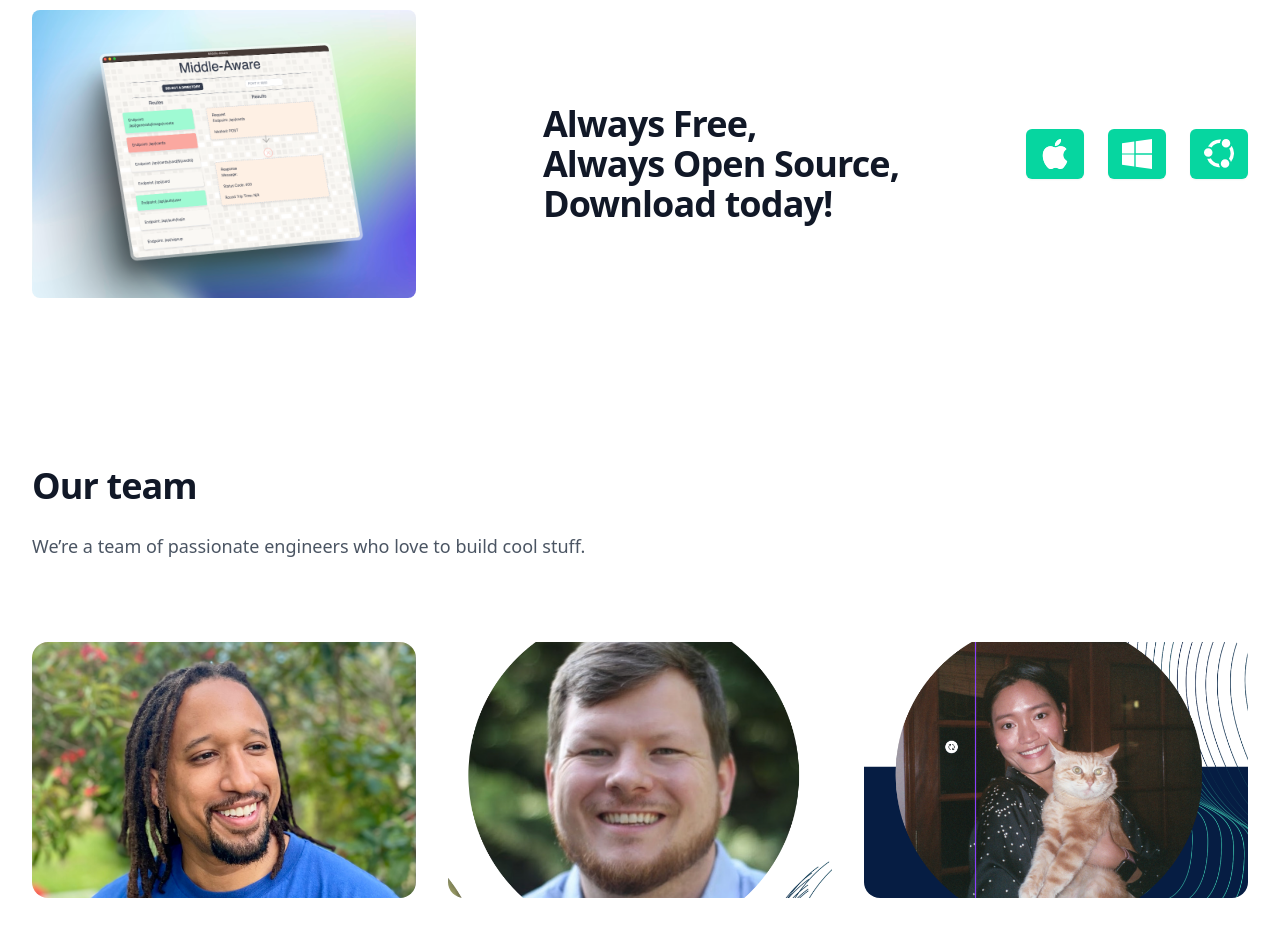
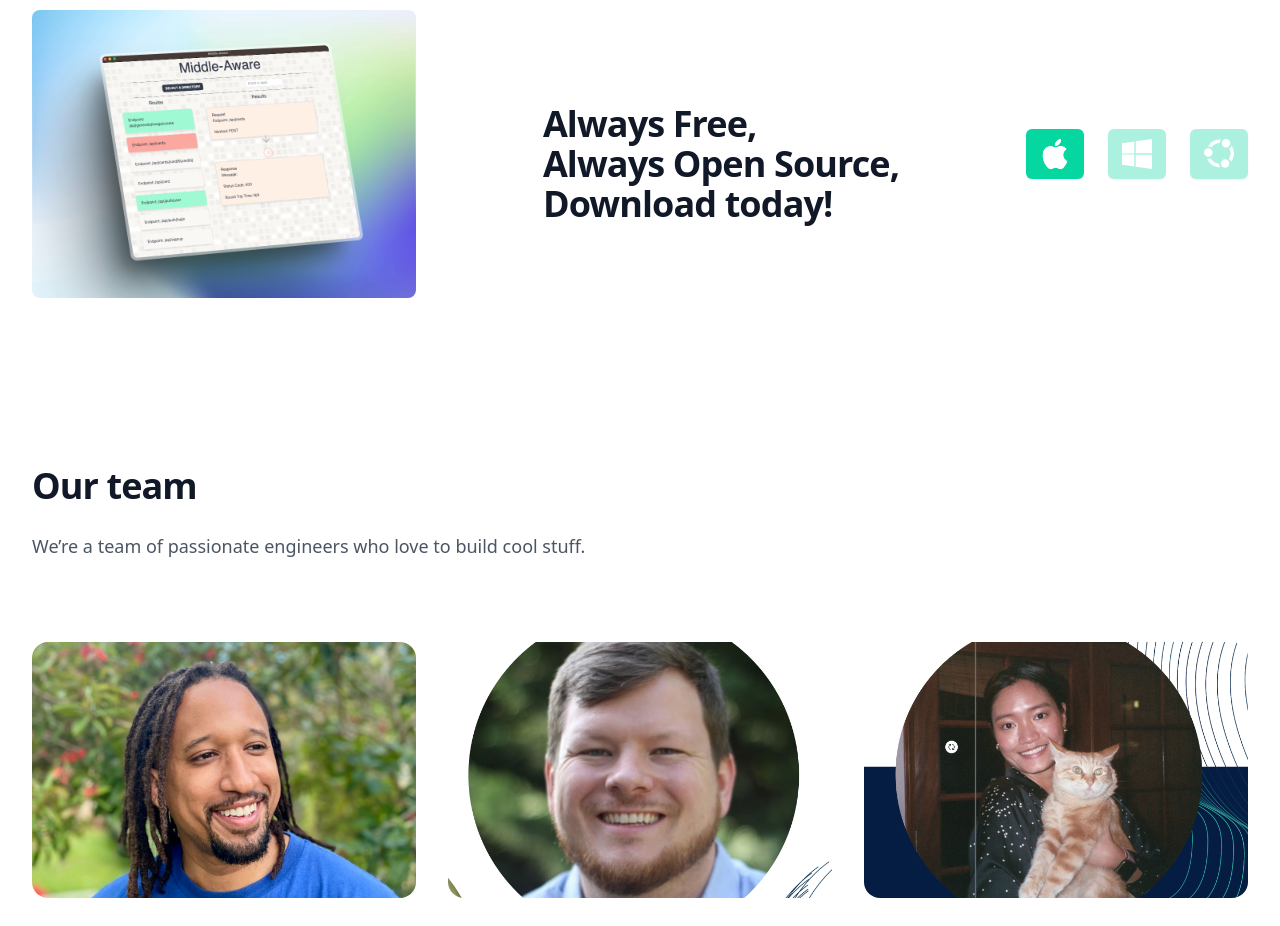
Before and after one commit to zhiyi15/ma-web, a Next.js app: page / in a window 1280 px wide. Shown: the part 2280-3206 px from the top of the page. Built offline with nearby package versions, Linux system fonts and the light colour scheme.

Commit message:
added dmg and disabled other links

```diff
--- a/pages/components/Download.tsx
+++ b/pages/components/Download.tsx
@@ -23,20 +23,21 @@
 
         <div className="mt-10 flex items-center gap-x-6 lg:mt-0 lg:flex-shrink-0">
           <a
-            href="#"
+            href="./middle-aware-1.0.0.dmg"
+            download='middle-aware-1.0.0.dmg'
             className="rounded-md bg-[#06d6a0] px-3.5 py-2.5 text-sm font-semibold text-white shadow-sm hover:bg-[#06d69ec9] focus-visible:outline focus-visible:outline-2 focus-visible:outline-offset-2 focus-visible:outline-indigo-600"
           >
          <BsApple size={30}/>
           </a>
           <a
-            href="#"
-            className="rounded-md bg-[#06d6a0] px-3.5 py-2.5 text-sm font-semibold text-white shadow-sm hover:bg-[#06d69ec9] focus-visible:outline focus-visible:outline-2 focus-visible:outline-offset-2 focus-visible:outline-indigo-600"
+            // href=""
+            className=" rounded-md bg-[#06d69e55] px-3.5 py-2.5 text-sm font-semibold text-white shadow-sm hover:bg-[#06d69e55] focus-visible:outline focus-visible:outline-2 focus-visible:outline-offset-2 focus-visible:outline-indigo-600"
           >
             <BsWindows size={30} />
           </a>
           <a
-            href="#"
-            className="rounded-md bg-[#06d6a0] px-3.5 py-2.5 text-sm font-semibold text-white shadow-sm hover:bg-[#06d69ec9] focus-visible:outline focus-visible:outline-2 focus-visible:outline-offset-2 focus-visible:outline-indigo-600"
+            // href=""
+            className="rounded-md bg-[#06d69e55] px-3.5 py-2.5 text-sm font-semibold text-white shadow-sm hover:bg-[#06d69e55] focus-visible:outline focus-visible:outline-2 focus-visible:outline-offset-2 focus-visible:outline-indigo-600"
           >
             <BsUbuntu size={30} />
           </a>
```
Also changed, not shown: 1 other file (tests, documents, lock files or other folders).
